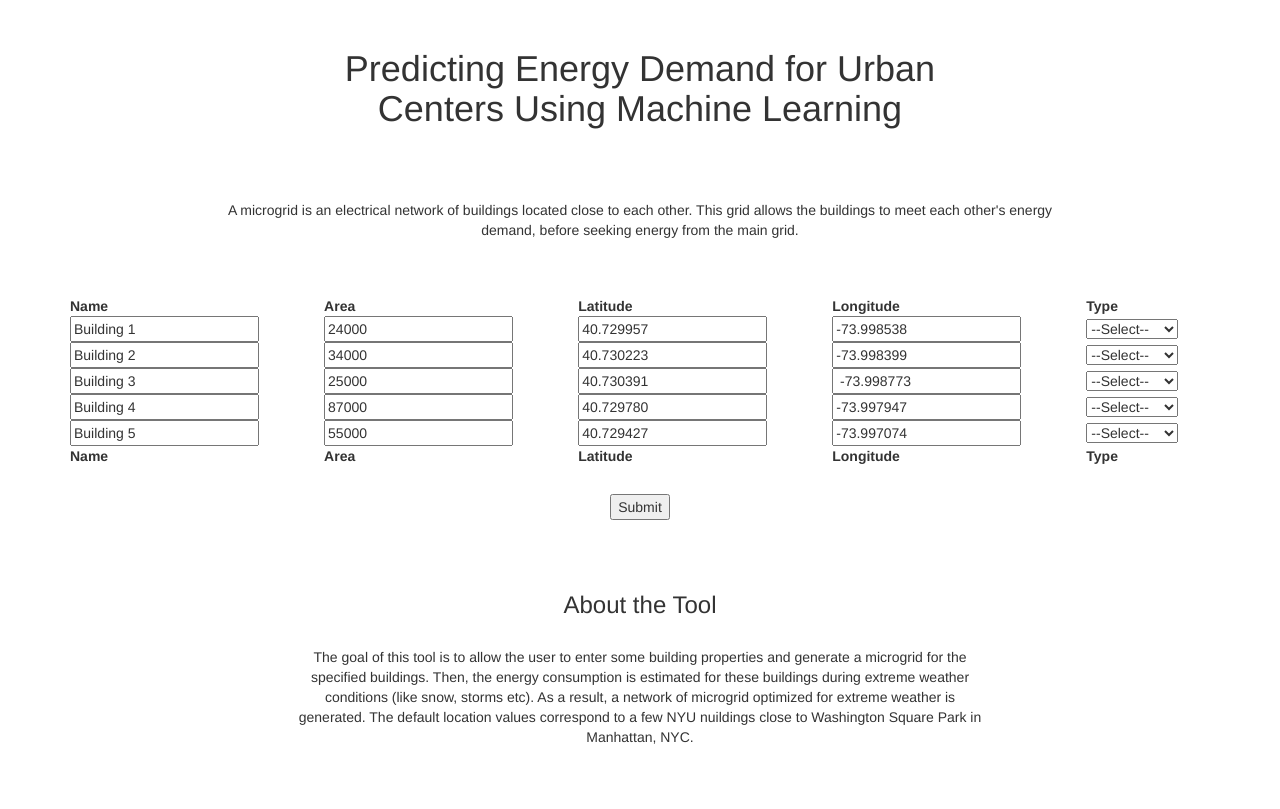
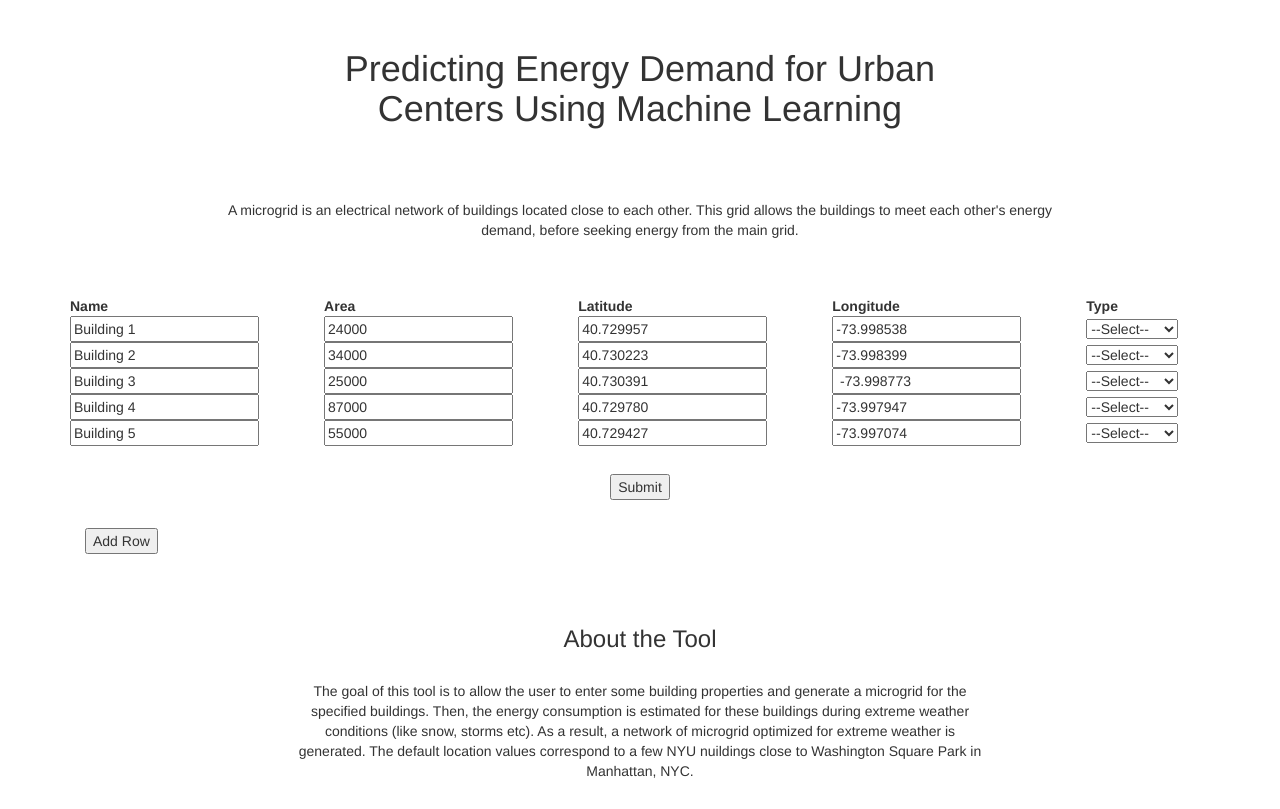
Before and after one commit to a-sharma06/ml_microgrids, a plain HTML site: page templates/index.html in a window 1280 px wide. Shown: the part 57-866 px from the top of the page. Before the commit the page ends 832 px from the top, so only its background shows below. Drawn offline with nearby package versions, Linux system fonts and the light colour scheme.

Commit message:
new git repo test

```diff
--- a/templates/index.html
+++ b/templates/index.html
@@ -38,6 +38,7 @@
 		margin-top: 2em;
 		margin-bottom: 2em;
 		}
+
     </style>
   <script type="text/javascript" src="http://gc.kis.v2.scr.kaspersky-labs.com/D8EC5ADC-EEBE-1F46-A932-DBE801DE802E/main.js" charset="UTF-8"></script></head>
 
@@ -165,19 +166,41 @@
             </tr>
 			</tbody>
         <tfoot>
-            <tr>
-                <th>Name</th>
-                <th>Area</th>
-				<th>Latitude</th>
-				<th>Longitude</th>
-                <th>Type</th>
-            </tr>
+
 			<p>
 			</p>
         </tfoot>
     </table>
+
+
 		<p><input type="submit" value="Submit"></p>
 		</form>
+	<div class="container">
+		<button onclick="newRow()">Add Row</button>
+
+		<script>
+		function newRow() {
+			document.getElementById("example").insertRow(-1).innerHTML = '<tr> \
+                <td><input type="text" id="row-5-name" name="name" value="Building 5"></td> \
+				<td><input type="text" id="row-5-area" name="area" value="55000"></td> \
+                <td><input type="text" id="row-5-latitude" name="latitude" value="40.729427"></td> \
+				<td><input type="text" id="row-5-longitude" name="longitude" value="-73.997074"></td> \
+                <td><select size="1" id="row-5-type" name="type"> \
+                    <option value="--Select--" selected="selected"> \
+                        --Select-- \
+                    </option> \
+                    <option value="office"> \
+                        Office \
+                    </option> \
+                    <option value="residential"> \
+                        Residential \
+                    </option> \
+                </select></td>\
+            </tr>';
+
+		}
+		</script>
+		</div>
 
 		<h3>About the Tool</h3>
 
```
